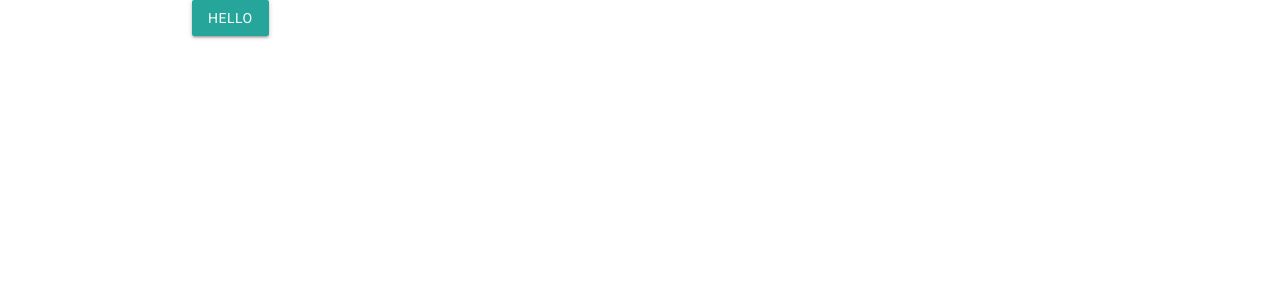
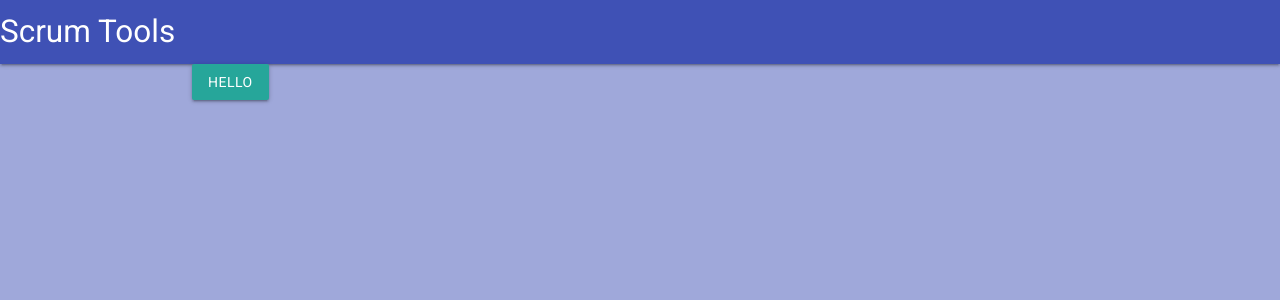
Before and after one commit to Uvacoder/scrumtools, a Vue app: page / in a window 1280 px wide. Shown: the top 300 px of the page. Built offline with nearby package versions, Linux system fonts and the light colour scheme.

Commit message:
Define materialize theme and add navbar

```diff
--- a/package.json
+++ b/package.json
@@ -17,6 +17,8 @@
     "core-js": "^3.6.5",
     "materialize-css": "^1.0.0-rc.2",
     "register-service-worker": "^1.7.1",
+    "sass": "^1.36.0",
+    "sass-loader": "10.1.1",
     "vue": "^3.0.0",
     "vuex": "^4.0.0-0"
   },
--- a/src/App.vue
+++ b/src/App.vue
@@ -1,22 +1,27 @@
 <template>
+  <nav-bar title="Scrum Tools"></nav-bar>
   <div class="container">
     <div class="waves-effect waves-light btn">Hello</div>
   </div>
 </template>
 
 <script lang="ts">
-import { defineComponent } from "vue";
-
-export default defineComponent({
-  name: "App",
-  components: {},
-});
+import NavBar from "./components/NavBar.vue";
+export default {
+  components: { NavBar },
+};
 </script>
 
-<style>
+<style lang="scss">
+@import "./theme.scss";
 #app {
   font-family: Roboto, Helvetica, Arial, sans-serif;
   -webkit-font-smoothing: antialiased;
   -moz-osx-font-smoothing: grayscale;
 }
+html,
+body {
+  height: 100%;
+  background-color: $background-color;
+}
 </style>
--- /dev/null
+++ b/src/components/NavBar.vue
@@ -0,0 +1,21 @@
+<template>
+  <nav>
+    <div class="nav-wrapper">
+      <a href="#" class="brand-logo">{{ title }}</a>
+    </div>
+  </nav>
+</template>
+
+<script lang="ts">
+export default {
+  props: {
+    title: {
+      type: String,
+      required: true,
+    },
+  },
+  setup(props): void {
+    console.log(props.title);
+  },
+};
+</script>
--- a/src/main.ts
+++ b/src/main.ts
@@ -2,8 +2,7 @@ import { createApp } from "vue";
 import App from "./App.vue";
 import "./registerServiceWorker";
 import store from "./store";
-import "materialize-css/dist/css/materialize.min.css"
-import "materialize-css/dist/js/materialize.min.js"
+import "materialize-css/dist/js/materialize.min.js";
 
 // eslint-disable-next-line @typescript-eslint/ban-ts-comment
 // @ts-ignore
--- /dev/null
+++ b/src/theme.scss
@@ -0,0 +1,20 @@
+@import "materialize-css/sass/components/_color-variables.scss";
+
+$primary-color: color("indigo", "base") !default;
+$primary-color-light: false !default;
+$primary-color-dark: false !default;
+@if not $primary-color-light {
+  $primary-color-light: lighten($primary-color, 15%);
+}
+@if not $primary-color-dark {
+  $primary-color-dark: darken($primary-color, 15%);
+}
+$secondary-color: color("teal", "lighten-1") !default;
+$success-color: color("green", "base") !default;
+$error-color: color("red", "base") !default;
+
+$link-color: color("light-blue", "darken-1") !default;
+
+$background-color: color("indigo", "lighten-3") !default;
+
+@import "materialize-css/sass/materialize.scss";
```
Also changed, not shown: 1 other file (tests, documents, lock files or other folders).
